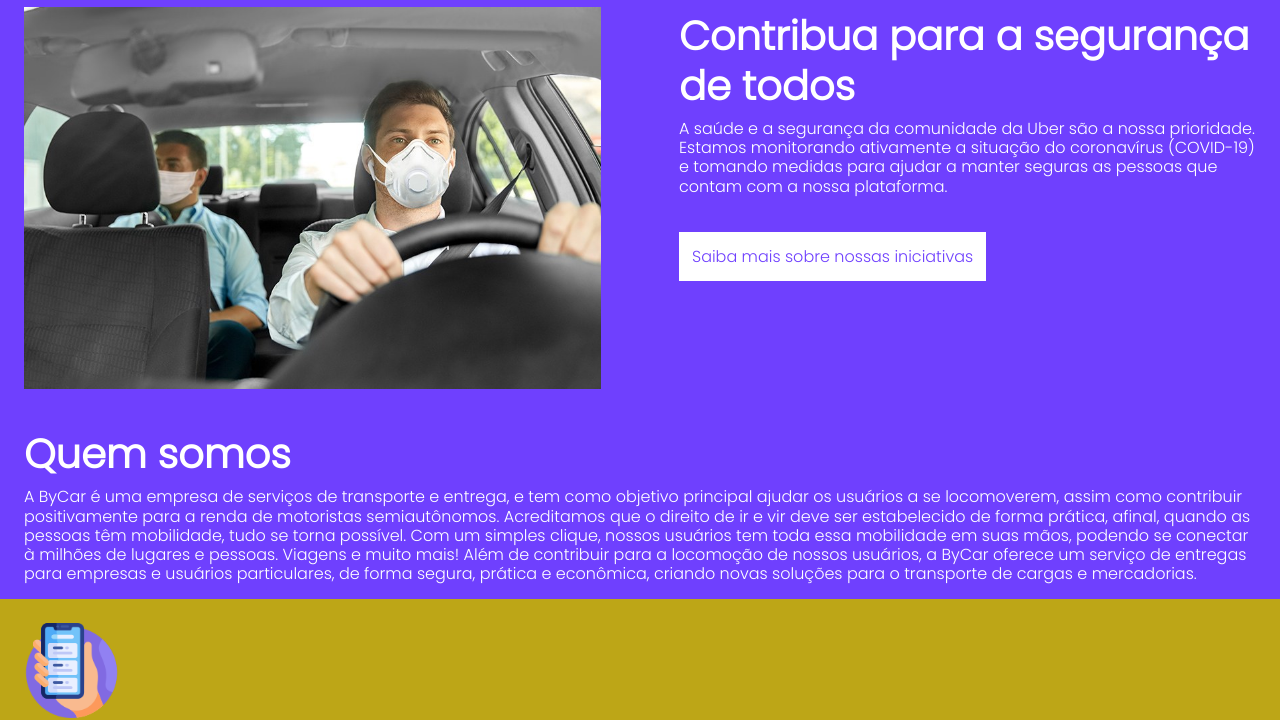
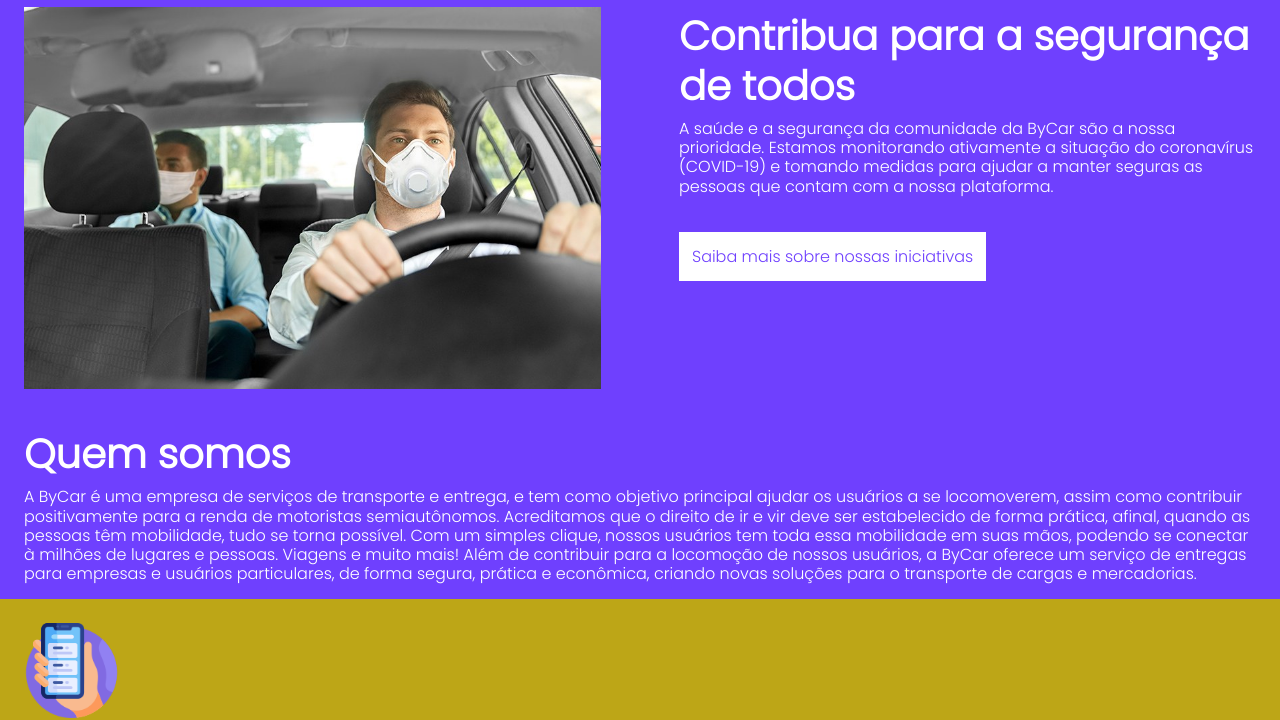
Before and after one commit to By-car/bycar, a plain HTML site: page index.html in a window 1280 px wide. Shown: the part 87-807 px from the top of the page. Drawn offline with nearby package versions, Linux system fonts and the light colour scheme; some packages are replaced by stand-ins of ours; a script that the page names is missing.

Commit message:
Update index.html

```diff
--- a/index.html
+++ b/index.html
@@ -83,7 +83,7 @@
     <div class="col-lg-6">
         <h1 class="h1-title ml-4 mr-4 mt-1"><b>Contribua para a segurança de todos</b></h1>
         <h6 class="h6-text ml-4 mr-4 mt-1">
-            A saúde e a segurança da comunidade da Uber são a nossa prioridade. Estamos monitorando ativamente a situação do coronavírus (COVID-19) e tomando medidas para ajudar a manter seguras as pessoas que contam com a nossa plataforma.
+            A saúde e a segurança da comunidade da ByCar são a nossa prioridade. Estamos monitorando ativamente a situação do coronavírus (COVID-19) e tomando medidas para ajudar a manter seguras as pessoas que contam com a nossa plataforma.
             </h6>
 
 
```
